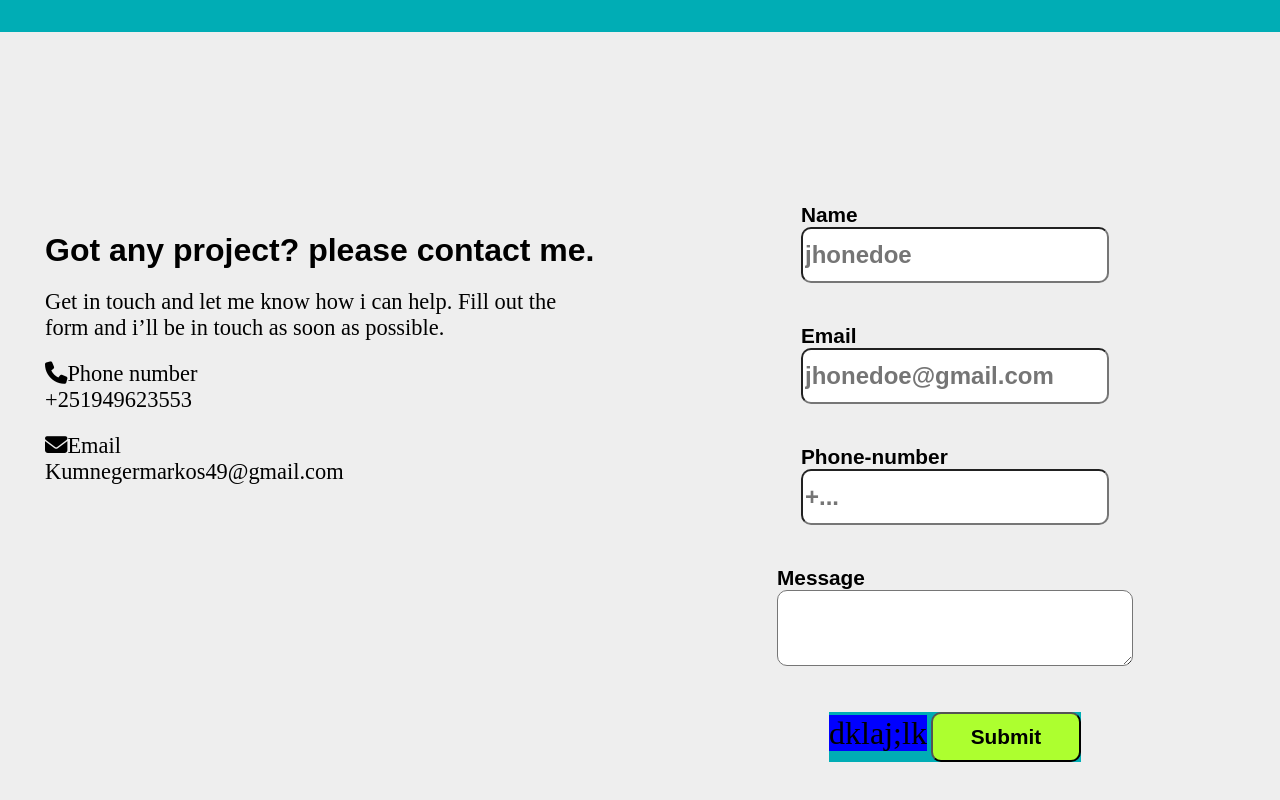
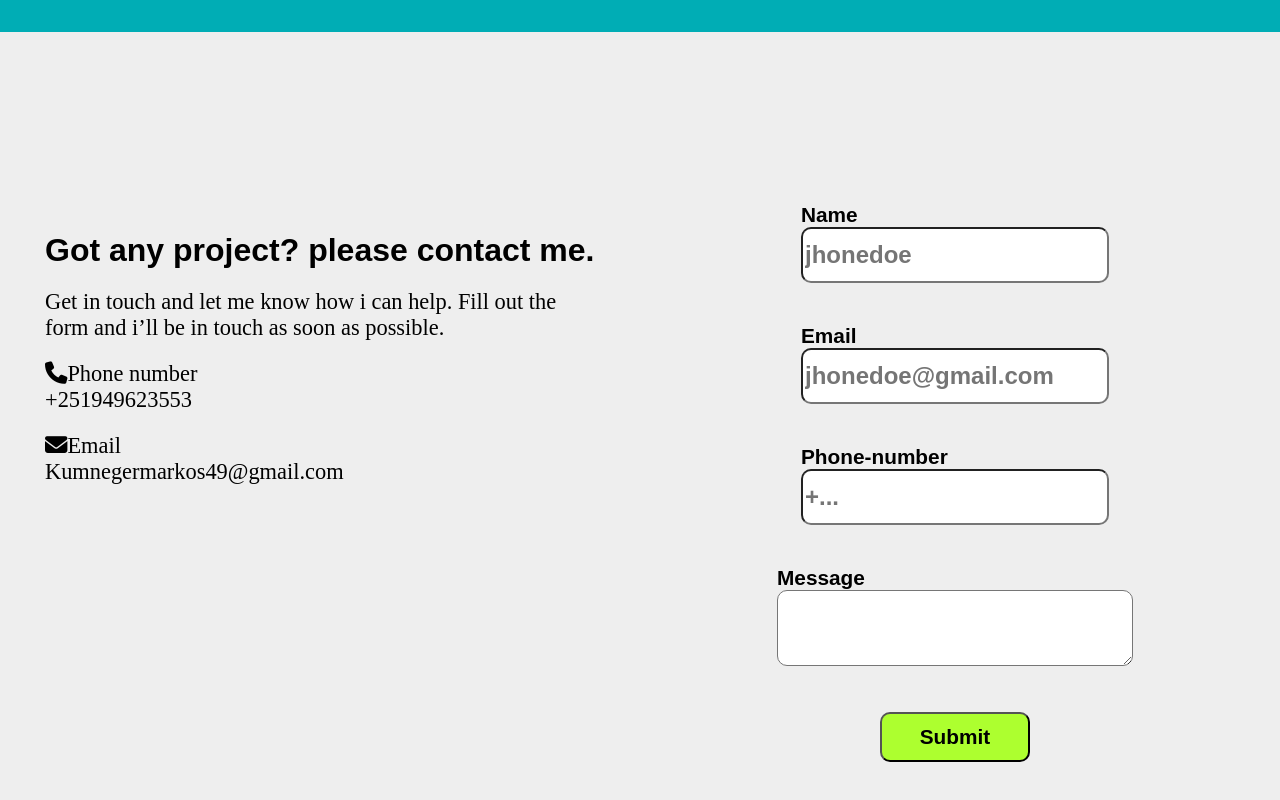
Before and after one commit to Kumneger49/Kumneger49, a plain HTML site: page index.html in a window 1280 px wide. Shown: the part 2724-3524 px from the top of the page. Drawn offline with Linux system fonts and the light colour scheme.

Commit message:
fix a bug

```diff
--- a/styles.css
+++ b/styles.css
@@ -387,16 +387,3 @@ label {
   border-radius: 10px;
   background-color: greenyellow;
 }
-
-.form-submit-container{
-  background-color: #00adb5;
-}
-
-.form-submit-container::before{
-  content: 'dklaj;lk';
-  font-size: 2rem;
-  width: 250px;
-  background-color: blue;
-  height: 100px;
-  /* position: absolute; */
-}
```
